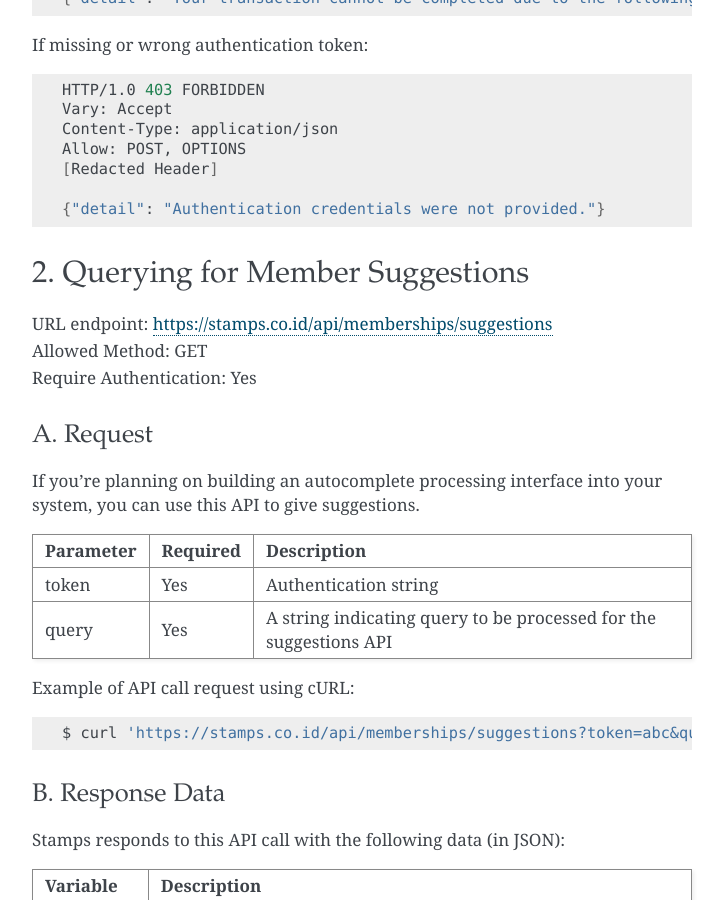
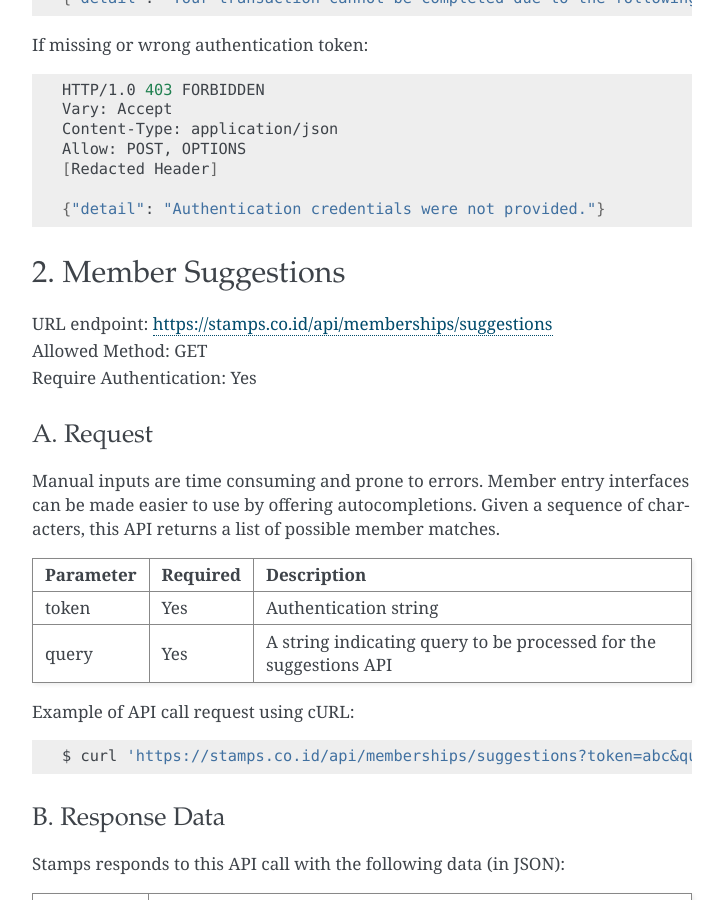
Before and after one commit to ui/stamps-api-docs, a Sphinx documentation site: the page built from source/customer_api.rst, in a window 1280 px wide and 900 px high, scrolled down 1762 px. Shown: the whole window, without its empty margins (388-1112 px from the left). Built offline with Sphinx 7.4.7, drawn with Linux system fonts in a browser that asks for light colours; some of the changed text lies outside the part shown.

Commit message:
Improve copywriting in membership API.

```diff
--- a/source/customer_api.rst
+++ b/source/customer_api.rst
@@ -2,7 +2,7 @@
 Membership API
 ************************************
 
-1. Querying for Member Data
+1. Getting Member Data
 =======================================
 | URL endpoint: https://stamps.co.id/api/memberships/status
 | Allowed Method: GET
@@ -110,8 +110,8 @@ If missing or wrong authentication token:
     {"detail": "Authentication credentials were not provided."}
 
 
-2. Querying for Member Suggestions
-=======================================
+2. Member Suggestions
+=====================
 | URL endpoint: https://stamps.co.id/api/memberships/suggestions
 | Allowed Method: GET
 | Require Authentication: Yes
@@ -119,8 +119,9 @@ If missing or wrong authentication token:
 A. Request
 -----------------------------
 
-If you're planning on building an autocomplete processing interface into your
-system, you can use this API to give suggestions.
+Manual inputs are time consuming and prone to errors. Member entry interfaces
+can be made easier to use by offering autocompletions. Given a sequence of
+characters, this API returns a list of possible member matches.
 
 =========== =========== =========================
 Parameter   Required    Description
```
